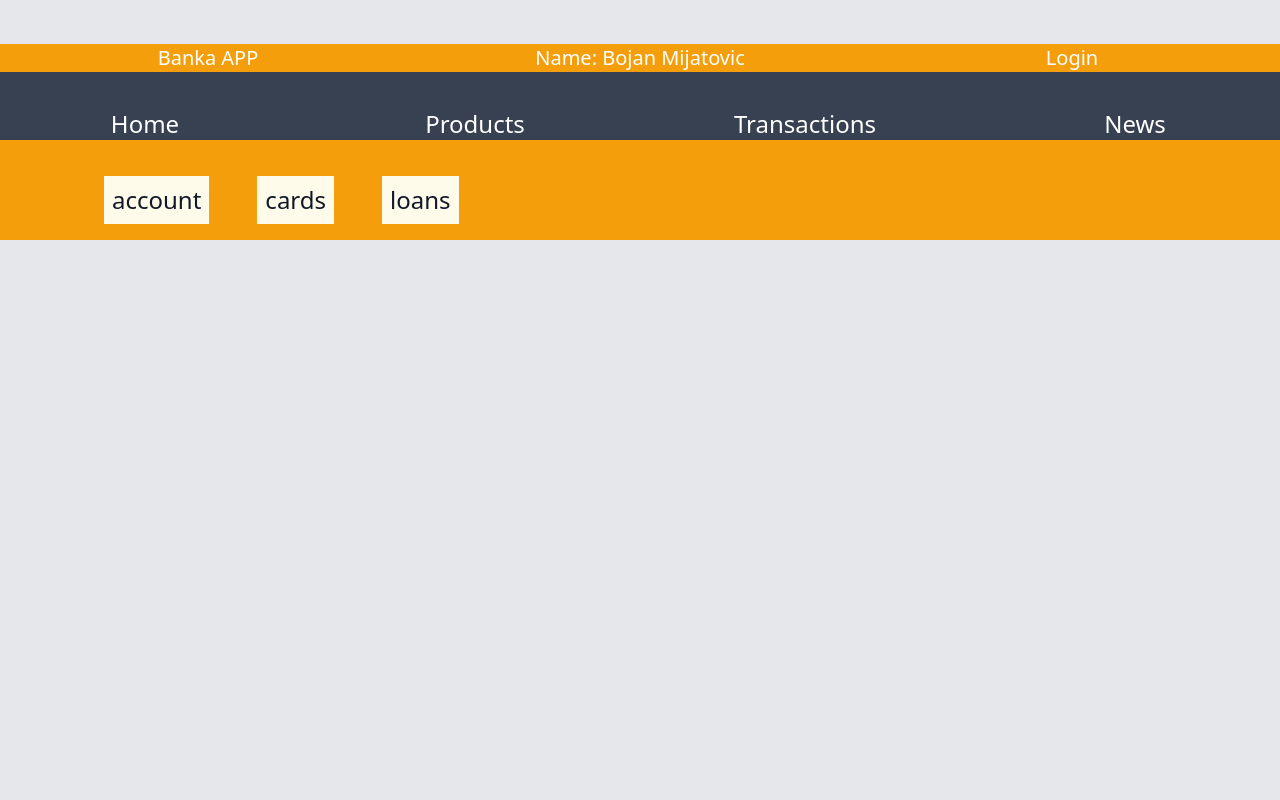
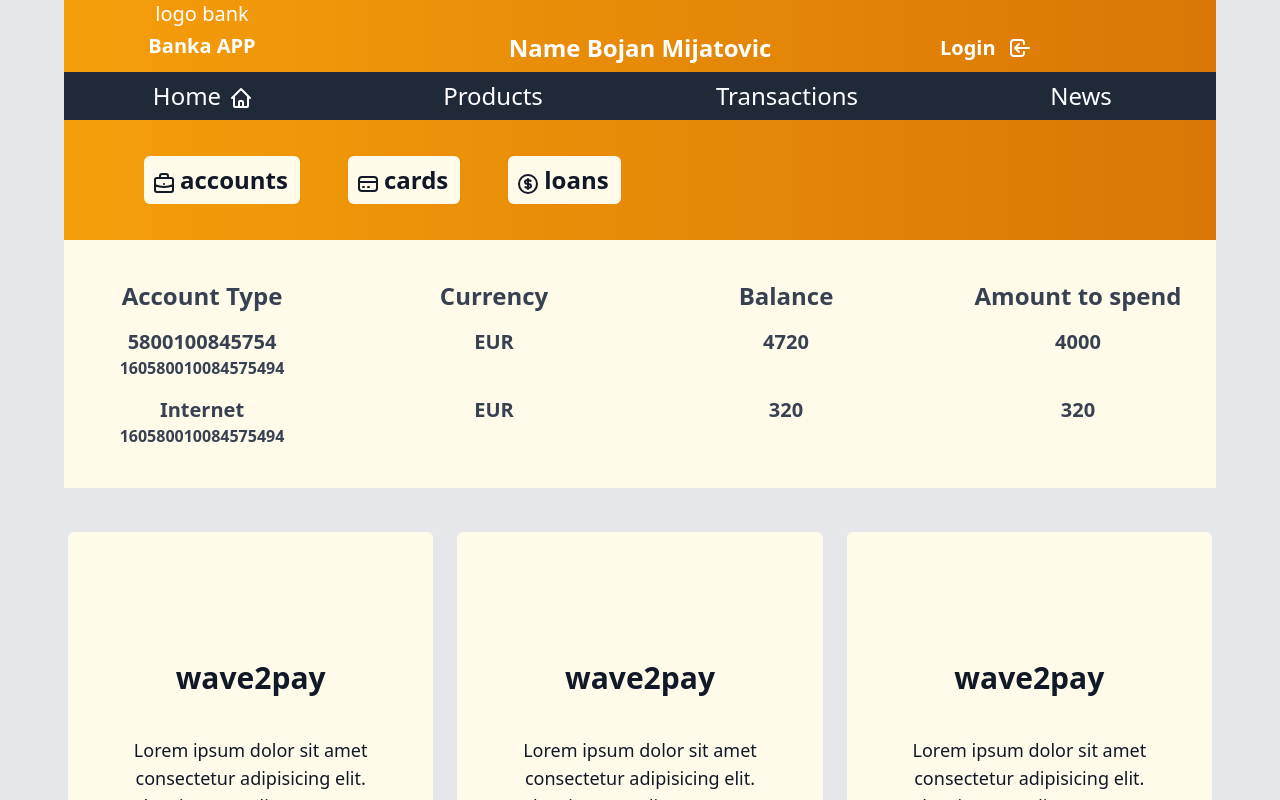
Before and after one commit to BojanMijatovic/bank-app, a React (Create React App) app: page / in a window 1280 px wide. Shown: the top 800 px of the page. Built offline with nearby package versions, Linux system fonts and the light colour scheme.

Commit message:
add some layout and text

```diff
--- a/src/App.js
+++ b/src/App.js
@@ -1,28 +1,199 @@
 function App() {
   return (
-    <div className='container  mx-auto text-center mt-11 bg-yellow-500'>
-      <div className='grid grid-cols-3 gap-4 text-white text-xl'>
-        <div>Banka APP</div>
-        <div>Name: Bojan Mijatovic</div>
-        <div>Login</div>
-      </div>
-      <div className='grid grid-cols-4 gap-10 pt-9 text-center text-is-justify-content-center text-2xl text-white bg-gray-700'>
-        <div>Home</div>
-        <div>Products</div>
-        <div>Transactions</div>
-        <div>News</div>
-      </div>
-      <div className='flex flex-row px-6 mt-5 ml-14'>
-        <div className='text-2xl text-gray-900 bg-yellow-50 mx-6 m-4 text-center p-2'>
-          <p>account</p>
+    <div className='container  mx-auto text-center max-w-6xl bg-gradient-to-r from-yellow-500  to-yellow-600'>
+      <div className='grid grid-cols-4 gap-4 text-white text-xl'>
+        <div className='flex flex-col m2  pb-2'>
+          <p className=''>logo bank</p>
+          <h3 className='pt-1 font-semibold'>Banka APP</h3>
         </div>
-        <div className='text-2xl text-gray-900 bg-yellow-50 mx-6 m-4 text-center p-2'>
-          <p>cards</p>
+        <div className='m2 pb-2 col-span-2'>
+          <h2 className='pt-8 pb font-semibold text-2xl'>Name Bojan Mijatovic</h2>
         </div>
-        <div className='text-2xl text-gray-900 bg-yellow-50 mx-6 m-4 text-center p-2'>
-          <p>loans</p>
+        <div className='m2 pb-2 flex items-center '>
+          <h3 className='pt-8 pb font-semibold'>Login</h3>
+          <svg
+            xmlns='http://www.w3.org/2000/svg'
+            className='h-6 w-6 mt-8 ml-3'
+            fill='none'
+            viewBox='0 0 24 24'
+            stroke='currentColor'
+          >
+            <path
+              strokeLinecap='round'
+              strokeLinejoin='round'
+              strokeWidth={2}
+              d='M11 16l-4-4m0 0l4-4m-4 4h14m-5 4v1a3 3 0 01-3 3H6a3 3 0 01-3-3V7a3 3 0 013-3h7a3 3 0 013 3v1'
+            />
+          </svg>
         </div>
       </div>
+      {/* start nav bar */}
+      <div className='grid grid-cols-4 gap-10 p-2 text-center text-is-justify-content-center text-2xl text-white bg-gray-800'>
+        <div className='flex flex-row justify-center items-center'>
+          <h2 className='px-2'>Home</h2>
+          <svg xmlns='http://www.w3.org/2000/svg' className='h-6 w-6 mt-1' fill='none' viewBox='0 0 24 24' stroke='currentColor'>
+            <path
+              strokeLinecap='round'
+              strokeLinejoin='round'
+              strokeWidth={2}
+              d='M3 12l2-2m0 0l7-7 7 7M5 10v10a1 1 0 001 1h3m10-11l2 2m-2-2v10a1 1 0 01-1 1h-3m-6 0a1 1 0 001-1v-4a1 1 0 011-1h2a1 1 0 011 1v4a1 1 0 001 1m-6 0h6'
+            />
+          </svg>
+        </div>
+        <div>
+          <h2>Products</h2>
+        </div>
+        <div>
+          <h2>Transactions</h2>
+        </div>
+        <div>
+          <h2>News</h2>
+        </div>
+      </div>
+      {/* end off  nav bar */}
+      {/* start container icons */}
+      <div className='flex flex-row pr-6 mt-5 ml-14'>
+        <div className='text-2xl text-gray-900 bg-yellow-50 mx-6 m-4 text-center p-2 rounded-md flex flex-row'>
+          <div className='flex content-start items-center'>
+            <svg
+              xmlns='http://www.w3.org/2000/svg'
+              className='h-6 w-6 mt-2'
+              fill='none'
+              viewBox='0 0 24 24'
+              stroke='currentColor'
+            >
+              <path
+                strokeLinecap='round'
+                strokeLinejoin='round'
+                strokeWidth={2}
+                d='M21 13.255A23.931 23.931 0 0112 15c-3.183 0-6.22-.62-9-1.745M16 6V4a2 2 0 00-2-2h-4a2 2 0 00-2 2v2m4 6h.01M5 20h14a2 2 0 002-2V8a2 2 0 00-2-2H5a2 2 0 00-2 2v10a2 2 0 002 2z'
+              />
+            </svg>
+            <p className='px-1 font-semibold'>accounts</p>
+          </div>
+        </div>
+        <div className='text-2xl text-gray-900 bg-yellow-50 mx-6 m-4 text-center p-2 rounded-md'>
+          <div className='flex content-start items-center'>
+            <svg
+              xmlns='http://www.w3.org/2000/svg'
+              className='h-6 w-6 mt-2'
+              fill='none'
+              viewBox='0 0 24 24'
+              stroke='currentColor'
+            >
+              <path
+                strokeLinecap='round'
+                strokeLinejoin='round'
+                strokeWidth={2}
+                d='M3 10h18M7 15h1m4 0h1m-7 4h12a3 3 0 003-3V8a3 3 0 00-3-3H6a3 3 0 00-3 3v8a3 3 0 003 3z'
+              />
+            </svg>
+            <p className='px-1 font-semibold'>cards</p>
+          </div>
+        </div>
+        <div className='text-2xl text-gray-900 bg-yellow-50 mx-6 m-4 text-center p-2 rounded-md'>
+          <div className='flex content-start items-center'>
+            <svg
+              xmlns='http://www.w3.org/2000/svg'
+              className='h-6 w-6 mt-2'
+              fill='none'
+              viewBox='0 0 24 24'
+              stroke='currentColor'
+            >
+              <path
+                strokeLinecap='round'
+                strokeLinejoin='round'
+                strokeWidth={2}
+                d='M12 8c-1.657 0-3 .895-3 2s1.343 2 3 2 3 .895 3 2-1.343 2-3 2m0-8c1.11 0 2.08.402 2.599 1M12 8V7m0 1v8m0 0v1m0-1c-1.11 0-2.08-.402-2.599-1M21 12a9 9 0 11-18 0 9 9 0 0118 0z'
+              />
+            </svg>
+            <p className='px-1 font-semibold'>loans</p>
+          </div>
+        </div>
+      </div>
+      {/* start container icons */}
+
+      {/* start show accounts info */}
+
+      <div className='grid grid-cols-4 gap-4 bg-yellow-50 text-gray-700 pt-10 pb-10 mt-5'>
+        <div className=''>
+          <h2 className='text-2xl font-semibold'>Account Type</h2>
+        </div>
+        <div className=''>
+          <h2 className='text-2xl font-semibold'>Currency</h2>
+        </div>
+        <div className=''>
+          <h2 className='text-2xl font-semibold'>Balance</h2>
+        </div>
+        <div className=''>
+          <h2 className='text-2xl font-semibold'>Amount to spend</h2>
+        </div>
+        <div className='font-semibold'>
+          <h3 className='text-xl'>5800100845754</h3>
+          <p>160580010084575494</p>
+        </div>
+        <div className='font-semibold'>
+          <h3 className='text-xl'>EUR</h3>
+        </div>
+        <div className='font-semibold'>
+          <h3 className='text-xl'>4720</h3>
+        </div>
+        <div className='font-semibold'>
+          <h3 className='text-xl'>4000</h3>
+        </div>
+        <div className='font-semibold'>
+          <h3 className='text-xl'>Internet</h3>
+          <p>160580010084575494</p>
+        </div>
+        <div className='font-semibold'>
+          <h3 className='text-xl'>EUR</h3>
+        </div>
+        <div className='font-semibold'>
+          <h3 className='text-xl'>320</h3>
+        </div>
+        <div className='font-semibold'>
+          <h3 className='text-xl'>320</h3>
+        </div>
+      </div>
+      {/* end show accounts info */}
+      {/* start show cards info */}
+      <div className='grid grid-cols-3 gap-4 bg-gray-200  text-gray-700 pt-10 pb-10'>
+        <div className='text-gray-900 bg-yellow-50 m-1 h-auto rounded-md'>
+          <div className='flex flex-col  mt-32 mb-5 items-center'>
+            <h2 className='text-3xl font-semibold'>wave2pay</h2>
+            <p className='text-lg px-12 py-6 my-4'>
+              Lorem ipsum dolor sit amet consectetur adipisicing elit. Culpa, iusto modi consequatur dolor illum iste?
+            </p>
+            <button className=' bg-yellow-600 text-yellow-50 w-40 text-xl font-bold rounded-md py-3  hover:bg-yellow-500  hover:text-gray-900'>
+              find more
+            </button>
+          </div>
+        </div>
+        <div className='text-gray-900 bg-yellow-50 m-1 h-auto rounded-md'>
+          <div className='flex flex-col  mt-32 mb-5 items-center'>
+            <h2 className='text-3xl font-semibold'>wave2pay</h2>
+            <p className='text-lg px-12 py-6 my-4'>
+              Lorem ipsum dolor sit amet consectetur adipisicing elit. Culpa, iusto modi consequatur dolor illum iste?
+            </p>
+            <button className=' bg-yellow-600 text-yellow-50 w-40 text-xl font-bold rounded-md py-3  hover:bg-yellow-500  hover:text-gray-900'>
+              find more
+            </button>
+          </div>
+        </div>
+
+        <div className='text-gray-900 bg-yellow-50 m-1 h-auto rounded-md'>
+          <div className='flex flex-col  mt-32 mb-5 items-center'>
+            <h2 className='text-3xl font-semibold'>wave2pay</h2>
+            <p className='text-lg px-12 py-6 my-4'>
+              Lorem ipsum dolor sit amet consectetur adipisicing elit. Culpa, iusto modi consequatur dolor illum iste?
+            </p>
+            <button className=' bg-yellow-600 text-yellow-50 w-40 text-xl font-bold rounded-md py-3  hover:bg-yellow-500  hover:text-gray-900'>
+              find more
+            </button>
+          </div>
+        </div>
+      </div>
+      {/* end show cards info */}
     </div>
   );
 }
```
